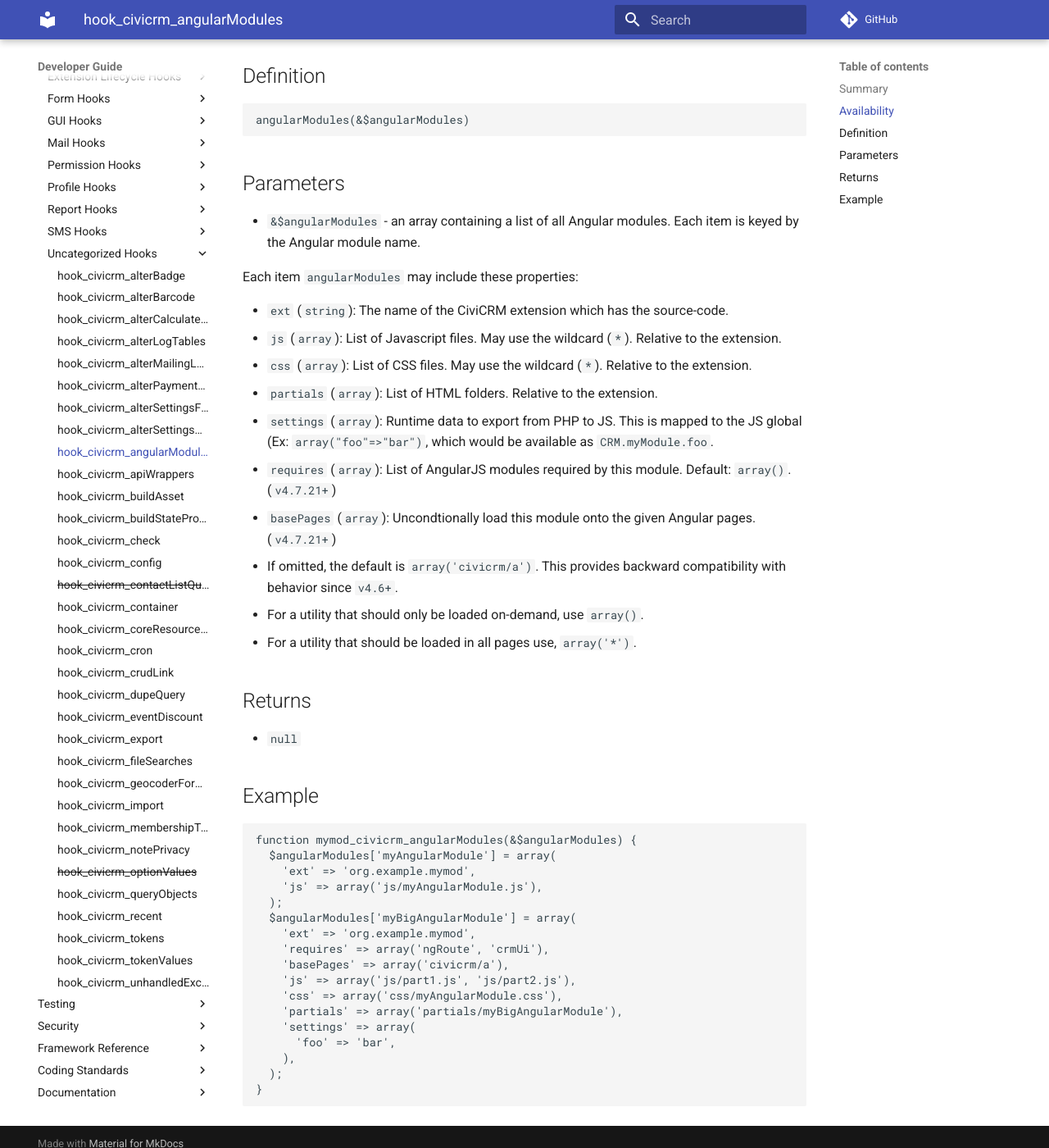
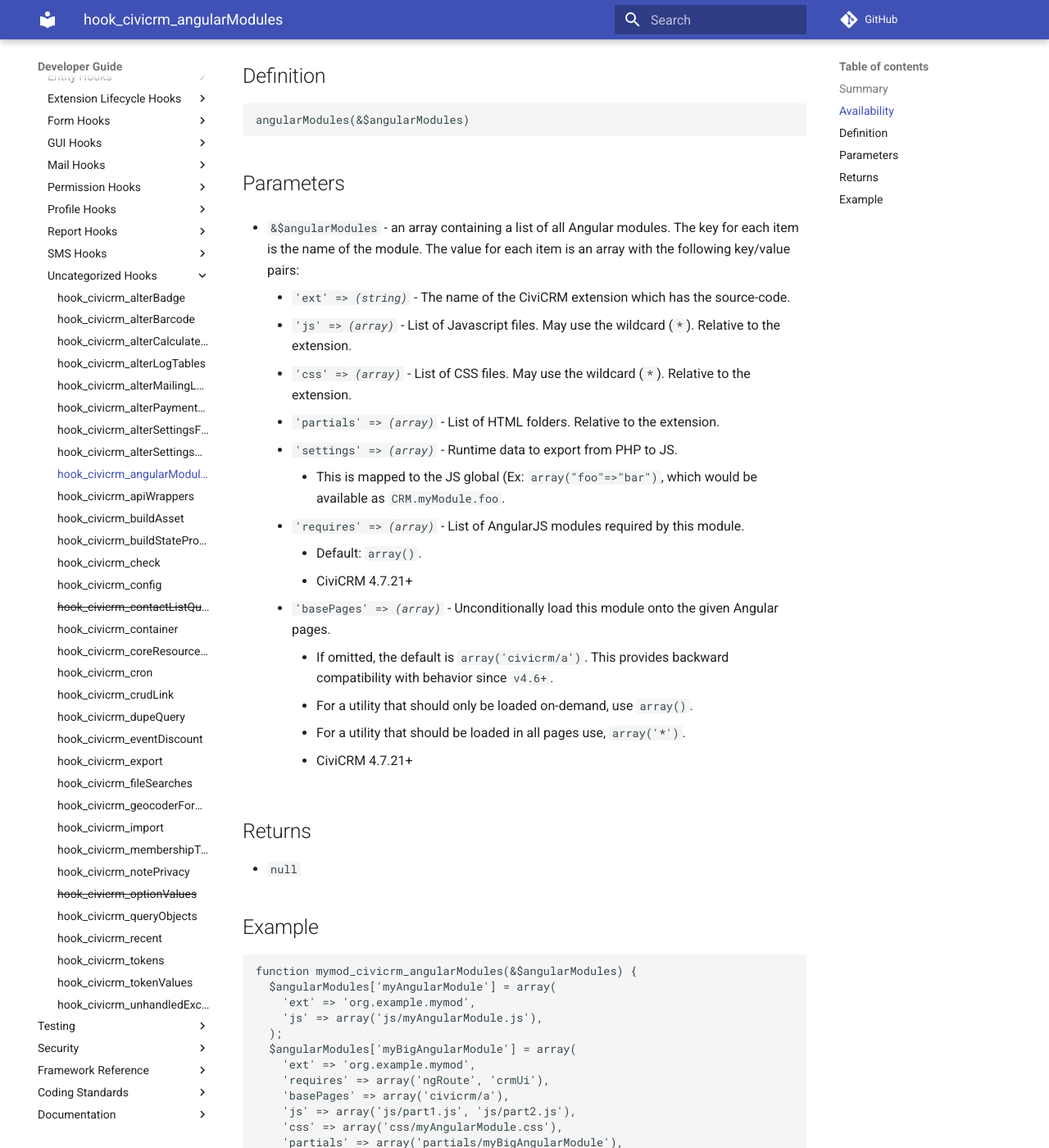
Before and after one commit to civicrm/civicrm-dev-docs, an MkDocs documentation site: the page built from docs/hooks/hook_civicrm_angularModules.md, in a window 1280 px wide and 1400 px high, scrolled down 363 px. Shown: the whole window at 82% size. Built offline with MkDocs 1.6.1 and Material for MkDocs 9.7.7, drawn with Linux system fonts in a browser that asks for light colours; comment, search, counter and statistics services are not loaded; old or Windows-style settings are respelled for this version of MkDocs; some of the changed text lies outside the part shown.

Commit message:
Improve markdown formatting

````diff
--- a/docs/hooks/hook_civicrm_angularModules.md
+++ b/docs/hooks/hook_civicrm_angularModules.md
@@ -11,45 +11,51 @@
 
 ## Definition
 
-    angularModules(&$angularModules)
+```php
+angularModules(&$angularModules)
+```
 
 ## Parameters
 
- * `&$angularModules` - an array containing a list of all Angular modules. Each item is keyed by the Angular module name.
+* `&$angularModules` - an array containing a list of all Angular modules. The key for each item is the name of the module. The value for each item is an array with the following key/value pairs:
 
-Each item `angularModules`  may include these properties:
-
- * `ext` (`string`): The name of the CiviCRM extension which has the source-code.
- * `js` (`array`): List of Javascript files. May use the wildcard (`*`). Relative to the extension.
- * `css` (`array`): List of CSS files. May use the wildcard (`*`). Relative to the extension.
- * `partials` (`array`): List of HTML folders. Relative to the extension.
- * `settings` (`array`): Runtime data to export from PHP to JS. This is mapped to the JS global (Ex: `array("foo"=>"bar")`, which would  be available as `CRM.myModule.foo`.
- * `requires` (`array`): List of AngularJS modules required by this module. Default: `array()`. (`v4.7.21+`)
- * `basePages` (`array`): Uncondtionally load this module onto the given Angular pages. (`v4.7.21+`)
-   * If omitted, the default is `array('civicrm/a')`. This provides backward compatibility with behavior since `v4.6+`.
-   * For a utility that should only be loaded on-demand, use `array()`.
-   * For a utility that should be loaded in all pages use, `array('*')`.
+    * `'ext' =>`*`(string)`* - The name of the CiviCRM extension which has the source-code.
+    * `'js' =>`*`(array)`* - List of Javascript files. May use the wildcard (`*`). Relative to the extension.
+    * `'css' =>`*`(array)`* - List of CSS files. May use the wildcard (`*`). Relative to the extension.
+    * `'partials' =>`*`(array)`* - List of HTML folders. Relative to the extension.
+    * `'settings' =>`*`(array)`* - Runtime data to export from PHP to JS.
+        * This is mapped to the JS global (Ex: `array("foo"=>"bar")`, which would  be available as `CRM.myModule.foo`.
+    * `'requires' =>`*`(array)`* - List of AngularJS modules required by this module.
+        * Default: `array()`.
+        * CiviCRM 4.7.21+
+    * `'basePages' =>`*`(array)`* - Unconditionally load this module onto the given Angular pages.
+        * If omitted, the default is `array('civicrm/a')`. This provides backward compatibility with behavior since `v4.6+`.
+        * For a utility that should only be loaded on-demand, use `array()`.
+        * For a utility that should be loaded in all pages use, `array('*')`.
+        * CiviCRM 4.7.21+
 
 ## Returns
 
- * `null`
+* `null`
 
 ## Example
 
-    function mymod_civicrm_angularModules(&$angularModules) {
-      $angularModules['myAngularModule'] = array(
-        'ext' => 'org.example.mymod',
-        'js' => array('js/myAngularModule.js'),
-      );
-      $angularModules['myBigAngularModule'] = array(
-        'ext' => 'org.example.mymod',
-        'requires' => array('ngRoute', 'crmUi'),
-        'basePages' => array('civicrm/a'),
-        'js' => array('js/part1.js', 'js/part2.js'),
-        'css' => array('css/myAngularModule.css'),
-        'partials' => array('partials/myBigAngularModule'),
-        'settings' => array(
-          'foo' => 'bar',
-        ),
-      );
-    }
+```php
+function mymod_civicrm_angularModules(&$angularModules) {
+  $angularModules['myAngularModule'] = array(
+    'ext' => 'org.example.mymod',
+    'js' => array('js/myAngularModule.js'),
+  );
+  $angularModules['myBigAngularModule'] = array(
+    'ext' => 'org.example.mymod',
+    'requires' => array('ngRoute', 'crmUi'),
+    'basePages' => array('civicrm/a'),
+    'js' => array('js/part1.js', 'js/part2.js'),
+    'css' => array('css/myAngularModule.css'),
+    'partials' => array('partials/myBigAngularModule'),
+    'settings' => array(
+      'foo' => 'bar',
+    ),
+  );
+}
+```
````
